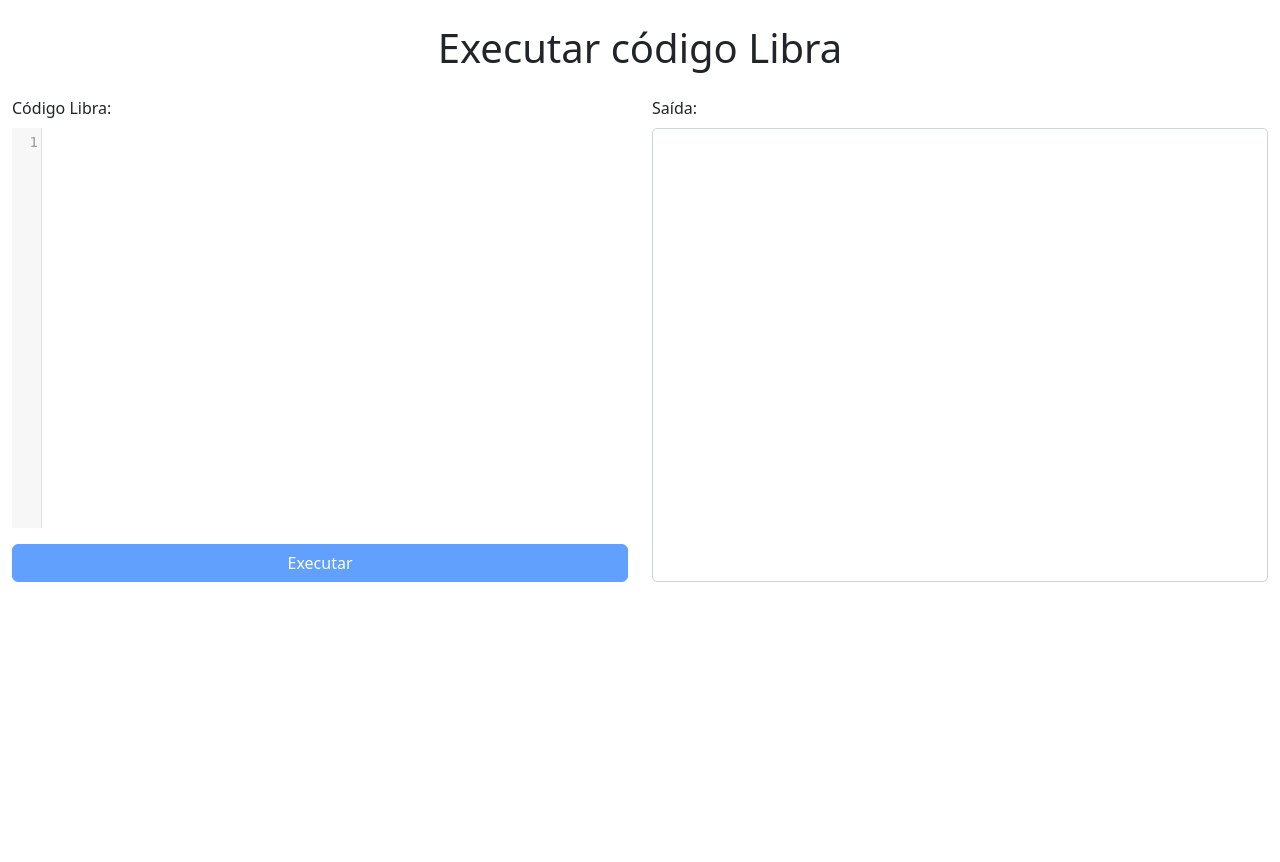
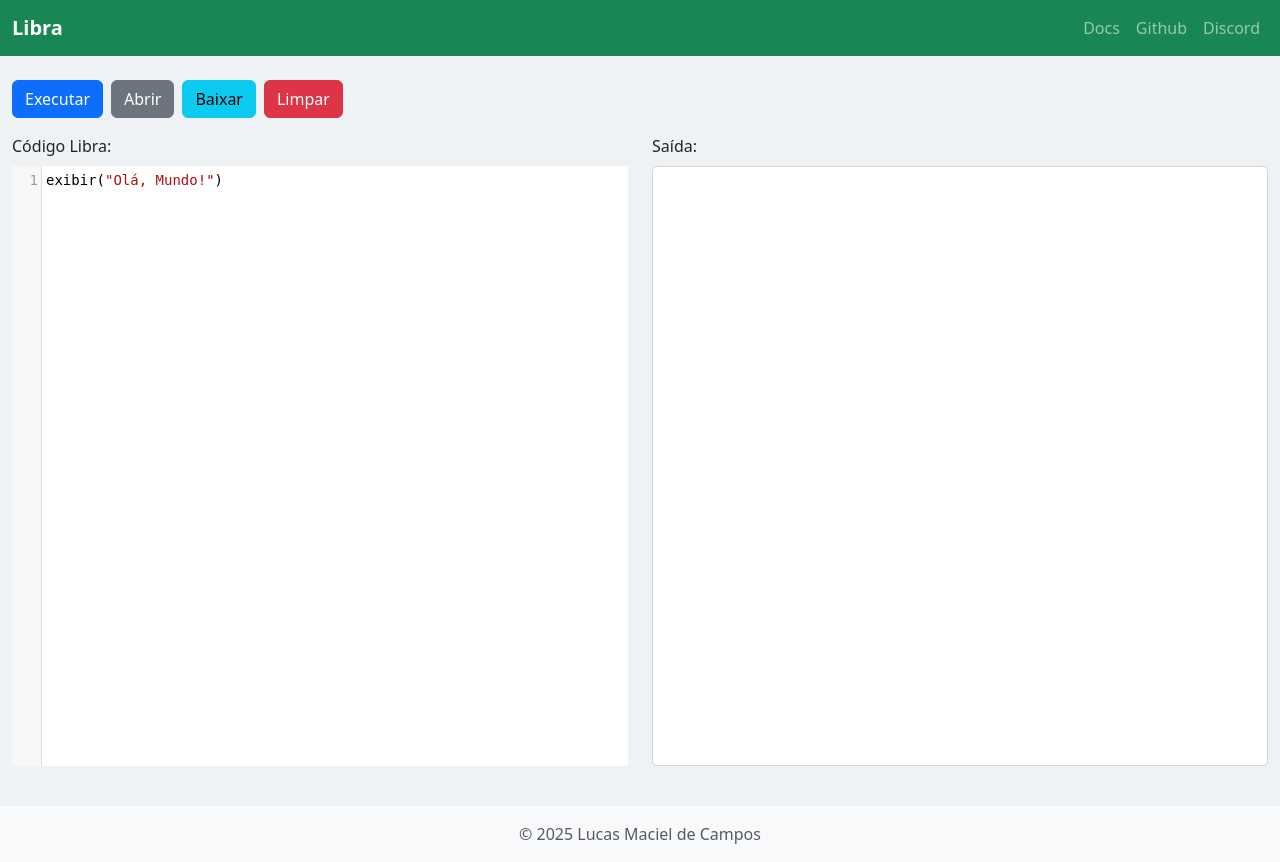
Before and after one commit to linguagem-libra/playground, a Flask app: page / in a window 1280 px wide. Before the commit the page ends 582 px from the top, so only its background shows below. Run offline with Flask 3, Linux system fonts and the light colour scheme.

Commit message:
separate frontend files

```diff
--- /dev/null
+++ b/static/script.js
@@ -0,0 +1,132 @@
+// Inicializa CodeMirror
+const editor = CodeMirror.fromTextArea(document.getElementById('code'), {
+    lineNumbers: true,
+    mode: 'javascript',
+    tabSize: 4,
+    indentUnit: 4,
+    extraKeys: {
+        Tab: (cm) => {
+            if (cm.somethingSelected()) {
+                cm.indentSelection("add");
+            } else {
+                cm.replaceSelection("\t");
+            }
+        }
+    }
+});
+
+const runButton = document.getElementById('run-button');
+const openButton = document.getElementById('open-button');
+const downloadButton = document.getElementById('download-button');
+const clearButton = document.getElementById('clear-button');
+const fileInput = document.getElementById('file-input');
+const output = document.getElementById('output');
+const MAX_LINES = 1000;
+const outputLines = [];
+const lineBuffer = [];
+const STORAGE_KEY = 'libraPlaygroundCode';
+
+// Carrega o código salvo ou o padrão ao iniciar
+const savedCode = localStorage.getItem(STORAGE_KEY);
+if (savedCode !== null) {
+    editor.setValue(savedCode);
+} else {
+    editor.setValue('exibir("Olá, Mundo!")');
+}
+
+// Garante que o estado do botão "Executar" esteja correto no carregamento
+runButton.disabled = editor.getValue().trim().length === 0;
+
+// Lógica dos Botões
+openButton.onclick = () => {
+    fileInput.click();
+};
+
+fileInput.onchange = (e) => {
+    const file = e.target.files[0];
+    if (!file) return;
+    const reader = new FileReader();
+    reader.onload = (event) => {
+        editor.setValue(event.target.result);
+    };
+    reader.readAsText(file);
+    e.target.value = '';
+};
+
+downloadButton.onclick = () => {
+    const code = editor.getValue();
+    const blob = new Blob([code], { type: 'text/plain' });
+    const a = document.createElement('a');
+    a.href = URL.createObjectURL(blob);
+    a.download = 'script.libra';
+    document.body.appendChild(a);
+    a.click();
+    document.body.removeChild(a);
+};
+
+clearButton.onclick = () => {
+    editor.setValue('');
+    output.textContent = '';
+    outputLines.length = 0;
+    lineBuffer.length = 0;
+};
+
+// Atualiza DOM a cada 50ms
+setInterval(() => {
+    if (lineBuffer.length > 0) {
+        outputLines.push(...lineBuffer.splice(0));
+        if (outputLines.length > MAX_LINES) {
+            outputLines.splice(0, outputLines.length - MAX_LINES);
+        }
+        output.textContent = outputLines.join('\n');
+        output.scrollTop = output.scrollHeight;
+    }
+}, 50);
+
+// Salva o código no localStorage e atualiza o estado do botão a cada mudança
+editor.on('change', () => {
+    const code = editor.getValue();
+    runButton.disabled = code.trim().length === 0;
+    localStorage.setItem(STORAGE_KEY, code);
+});
+
+runButton.onclick = async function () {
+    output.textContent = '';
+    outputLines.length = 0;
+    lineBuffer.length = 0;
+    runButton.disabled = true;
+
+    const code = editor.getValue();
+
+    try {
+        const res = await fetch('/start', {
+            method: 'POST',
+            headers: { 'Content-Type': 'application/json' },
+            body: JSON.stringify({ code })
+        });
+
+        const data = await res.json();
+
+        if (window.eventSource) {
+            window.eventSource.close();
+        }
+
+        window.eventSource = new EventSource('/stream?id=' + data.id);
+        window.eventSource.onmessage = function (e) {
+            try {
+                const parsed = JSON.parse(e.data);
+                lineBuffer.push(parsed);
+            } catch (err) {
+                lineBuffer.push("[Erro ao processar linha do servidor]");
+            }
+        };
+
+        window.eventSource.onerror = function () {
+            window.eventSource.close();
+            runButton.disabled = false;
+        };
+    } catch (error) {
+        output.textContent = 'Erro ao iniciar execução: ' + error;
+        runButton.disabled = false;
+    }
+};
--- a/static/style.css
+++ b/static/style.css
@@ -1,3 +1,7 @@
+body {
+    background-color: #eff2f5;
+}
+
 /* Flex container das colunas */
 .flex-row {
     display: flex;
@@ -25,7 +29,6 @@ textarea {
     border: 1px solid #ced4da;
     border-radius: 5px;
     padding: 1rem;
-    flex: 1;
     overflow-y: auto;
     white-space: pre-wrap;
     font-family: monospace;
--- a/templates/index.html
+++ b/templates/index.html
@@ -4,16 +4,20 @@
     <meta charset="UTF-8" />
     <title>Libra Online</title>
     <link href="https://cdn.jsdelivr.net/npm/bootstrap@5.3.3/dist/css/bootstrap.min.css" rel="stylesheet" />
-
-    <!-- CodeMirror CSS -->
     <link rel="stylesheet" href="https://cdnjs.cloudflare.com/ajax/libs/codemirror/5.65.13/codemirror.min.css" />
-
-    <!-- Seu CSS -->
     <link rel="stylesheet" href="{{ url_for('static', filename='style.css') }}" />
-
+    <link rel="icon" type="image/png" href="{{ url_for('static', filename='libra.png') }}" />
     <style>
+        body {
+            display: flex;
+            flex-direction: column;
+            min-height: 100vh;
+        }
+        .main-content {
+            flex: 1;
+        }
         .CodeMirror {
-            height: 400px;
+            height: 600px;
             font-family: monospace;
             font-size: 14px;
         }
@@ -25,113 +29,74 @@
             overflow-y: auto;
             white-space: pre-wrap;
             font-family: monospace;
-            height: 400px;
+            height: 600px;
         }
     </style>
 </head>
 <body>
-    <div class="container-fluid py-4">
-        <h1 class="mb-4 text-center">Executar código Libra</h1>
+    <!-- Menu Superior -->
+    <nav class="navbar navbar-expand-lg navbar-dark bg-success">
+        <div class="container-fluid">
+            <a class="navbar-brand fw-bold" href="https://libra.lucasof.com">Libra</a>
+            <button class="navbar-toggler" type="button" data-bs-toggle="collapse" data-bs-target="#navbarNav" aria-controls="navbarNav" aria-expanded="false" aria-label="Toggle navigation">
+                <span class="navbar-toggler-icon"></span>
+            </button>
+            <div class="collapse navbar-collapse" id="navbarNav">
+                <ul class="navbar-nav ms-auto">
+                    <li class="nav-item">
+                        <a class="nav-link" href="https://github.com/lucasdcampos/libra/tree/master/docs">Docs</a>
+                    </li>
+                    <li class="nav-item">
+                        <a class="nav-link" href="https://github.com/lucasdcampos/libra">Github</a>
+                    </li>
+                    <li class="nav-item">
+                        <a class="nav-link" href="https://discord.gg/WXSKVAKdkS">Discord</a>
+                    </li>
+                </ul>
+            </div>
+        </div>
+    </nav>
+
+    <div class="container-fluid py-4 main-content">
+        <!-- Barra de Botões -->
+        <div class="d-flex justify-content-start gap-2 mb-3">
+            <button type="submit" id="run-button" class="btn btn-primary" disabled>Executar</button>
+            <button id="open-button" class="btn btn-secondary">Abrir</button>
+            <button id="download-button" class="btn btn-info">Baixar</button>
+            <button id="clear-button" class="btn btn-danger">Limpar</button>
+        </div>
+        <input type="file" id="file-input" style="display: none;" accept=".libra,.txt">
+
         <div class="row">
             <!-- Coluna de Input -->
             <div class="col-md-6 mb-3 d-flex flex-column">
                 <label for="code" class="form-label">Código Libra:</label>
                 <textarea id="code" name="code"></textarea>
-                <button type="submit" id="run-button" class="btn btn-primary mt-3" disabled>Executar</button>
             </div>
 
             <!-- Coluna de Output -->
             <div class="col-md-6 d-flex flex-column">
                 <label for="output" class="form-label">Saída:</label>
-                <pre id="output" class="output-box flex-grow-1"></pre>
+                <pre id="output" class="output-box"></pre>
             </div>
         </div>
     </div>
+
+    <!-- Rodapé -->
+    <footer class="footer mt-auto py-3 bg-light">
+        <div class="container text-center">
+            <span class="text-muted">&copy; 2025 Lucas Maciel de Campos</span>
+        </div>
+    </footer>
+
+    <!-- Bootstrap JS (Necessário para o menu responsivo) -->
+    <script src="https://cdn.jsdelivr.net/npm/bootstrap@5.3.3/dist/js/bootstrap.bundle.min.js"></script>
 
     <!-- CodeMirror JS -->
     <script src="https://cdnjs.cloudflare.com/ajax/libs/codemirror/5.65.13/codemirror.min.js"></script>
     <script src="https://cdnjs.cloudflare.com/ajax/libs/codemirror/5.65.13/mode/javascript/javascript.min.js"></script>
 
-    <script>
-    // Inicializa CodeMirror
-    const editor = CodeMirror.fromTextArea(document.getElementById('code'), {
-        lineNumbers: true,
-        mode: 'javascript',
-        tabSize: 4,
-        indentUnit: 4,
-        extraKeys: {
-            Tab: (cm) => {
-                if (cm.somethingSelected()) {
-                    cm.indentSelection("add");
-                } else {
-                    cm.replaceSelection("\t");
-                }
-            }
-        }
-    });
-
-    const runButton = document.getElementById('run-button');
-    const output = document.getElementById('output');
-    const MAX_LINES = 1000;
-    const outputLines = [];
-    const lineBuffer = [];
-
-    // Atualiza DOM a cada 50ms
-    setInterval(() => {
-        if (lineBuffer.length > 0) {
-            outputLines.push(...lineBuffer.splice(0));
-            if (outputLines.length > MAX_LINES) {
-                outputLines.splice(0, outputLines.length - MAX_LINES);
-            }
-            output.textContent = outputLines.join('\n');
-            output.scrollTop = output.scrollHeight;
-        }
-    }, 50);
-
-    editor.on('change', () => {
-        runButton.disabled = editor.getValue().trim().length === 0;
-    });
-
-    runButton.onclick = async function () {
-        output.textContent = '';
-        outputLines.length = 0;
-        lineBuffer.length = 0;
-        runButton.disabled = true;
-
-        const code = editor.getValue();
-
-        try {
-            const res = await fetch('/start', {
-                method: 'POST',
-                headers: { 'Content-Type': 'application/json' },
-                body: JSON.stringify({ code })
-            });
-
-            const data = await res.json();
-
-            if (window.eventSource) {
-                window.eventSource.close();
-            }
-
-            window.eventSource = new EventSource('/stream?id=' + data.id);
-            window.eventSource.onmessage = function (e) {
-                try {
-                    const parsed = JSON.parse(e.data);
-                    lineBuffer.push(parsed);
-                } catch (err) {
-                    lineBuffer.push("[Erro ao processar linha do servidor]");
-                }
-            };
-
-            window.eventSource.onerror = function () {
-                window.eventSource.close();
-                runButton.disabled = false;
-            };
-        } catch (error) {
-            output.textContent = 'Erro ao iniciar execução: ' + error;
-            runButton.disabled = false;
-        }
-    };
-    </script>
+    <!-- Seu Script -->
+    <script src="{{ url_for('static', filename='script.js') }}" defer></script>
 </body>
 </html>
```
Also changed, not shown: static/libra.png (added).
